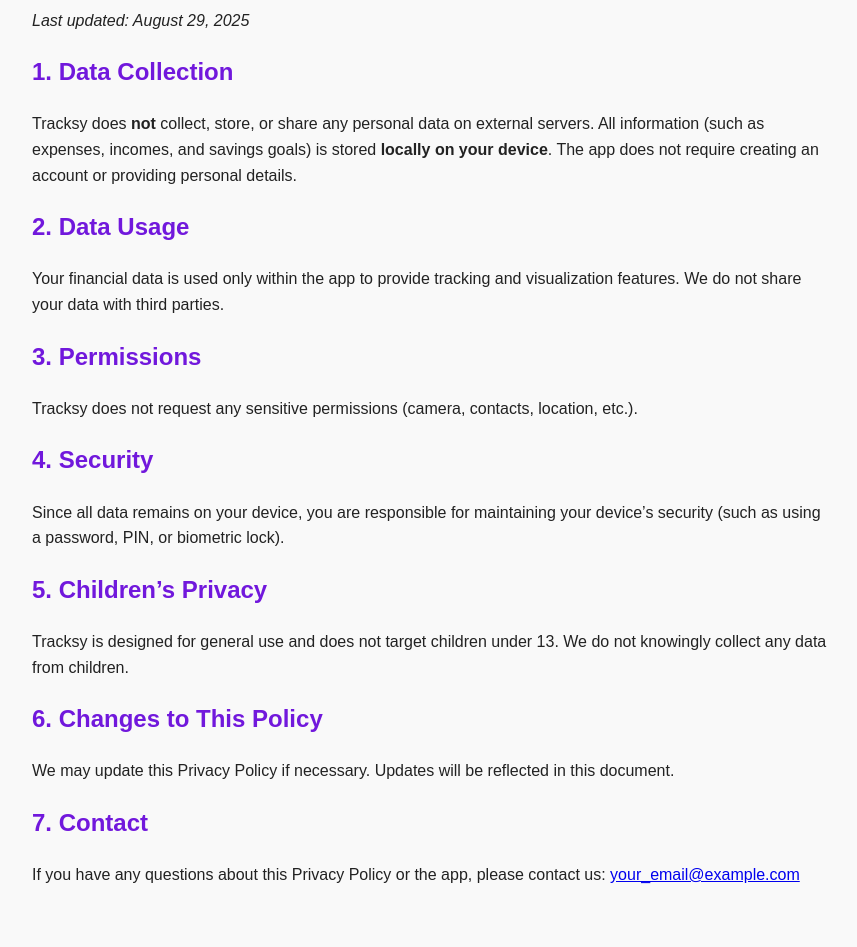
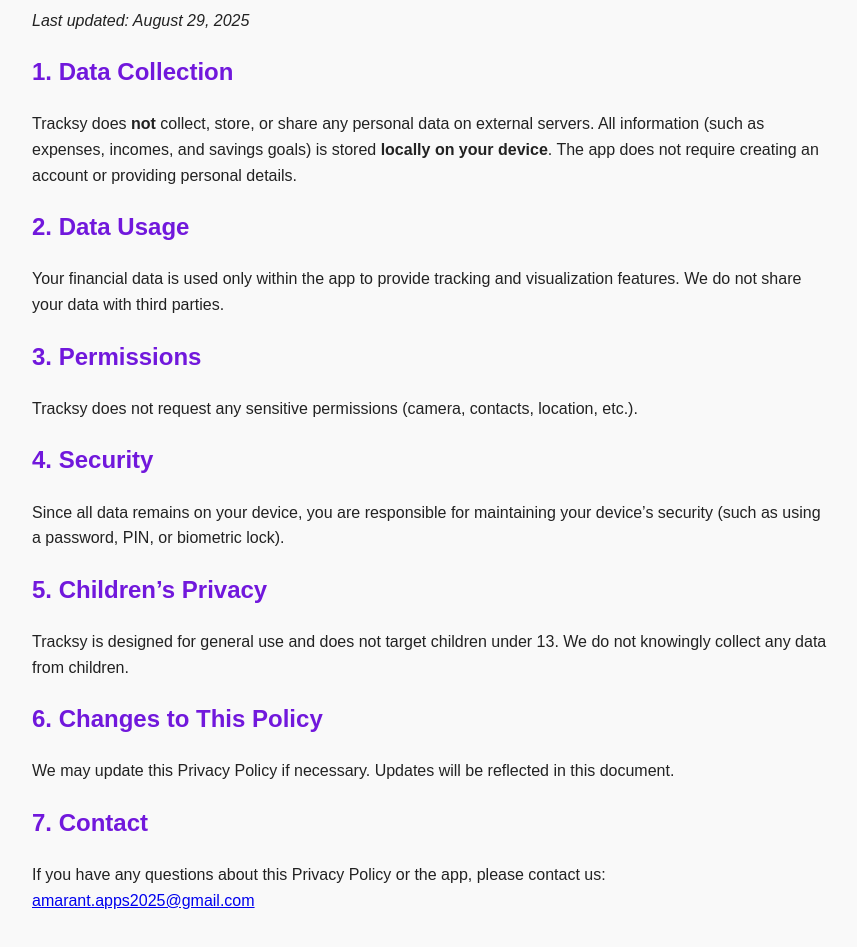
Before and after one commit to AmarantBCL/tracksy-privacy, a plain HTML site: page privacy.html in a window 1280 px wide. Shown: the part 105-1052 px from the top of the page, without its empty margins (208-1065 px from the left). Drawn offline with Linux system fonts and the light colour scheme.

Commit message:
Update privacy.html

```diff
--- a/privacy.html
+++ b/privacy.html
@@ -48,6 +48,6 @@
 
     <h2>7. Contact</h2>
     <p>If you have any questions about this Privacy Policy or the app, please contact us:
-    <a href="mailto:amarant.apps2025@gmail.com">your_email@example.com</a></p>
+    <a href="mailto:amarant.apps2025@gmail.com">amarant.apps2025@gmail.com</a></p>
 </body>
 </html>
```
